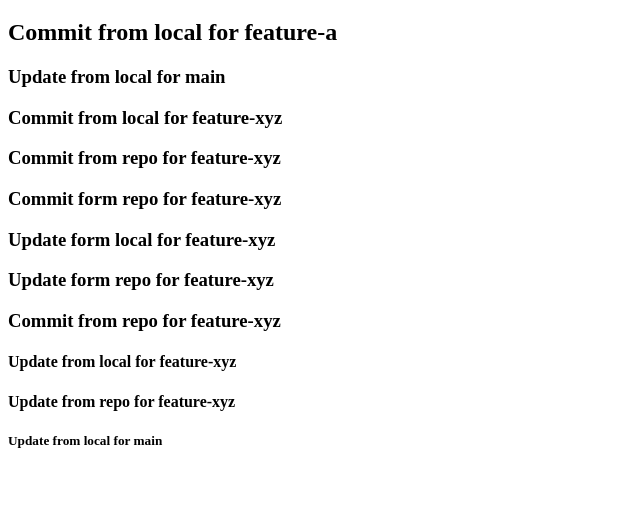
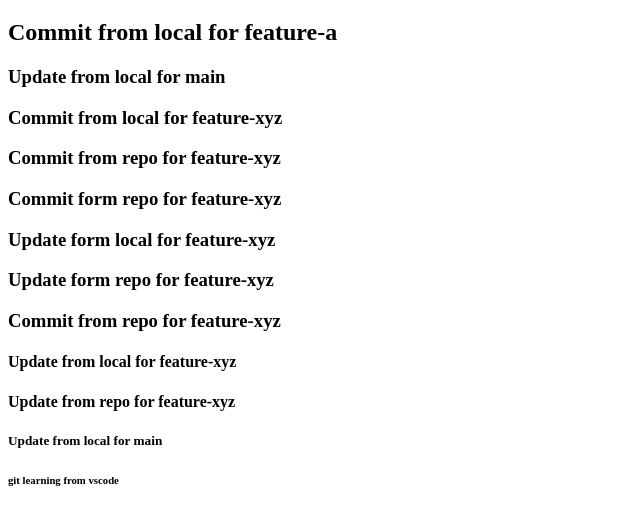
Before and after one commit to wa1yan/learning-git, a plain HTML site: page index.html in a window 1280 px wide. Shown: the part 61-586 px from the top of the page, without its empty margins (0-640 px from the left). Drawn offline with Linux system fonts and the light colour scheme.

Commit message:
git commit from vscode

```diff
--- a/index.html
+++ b/index.html
@@ -18,5 +18,6 @@
 	<h4>Update from local for feature-xyz</h4>
 	<h4>Update from repo for feature-xyz</h4>
 	<h5>Update from local for main</h5>
+	<h6>git learning from vscode</h6>
 </body>
 </html>
```
